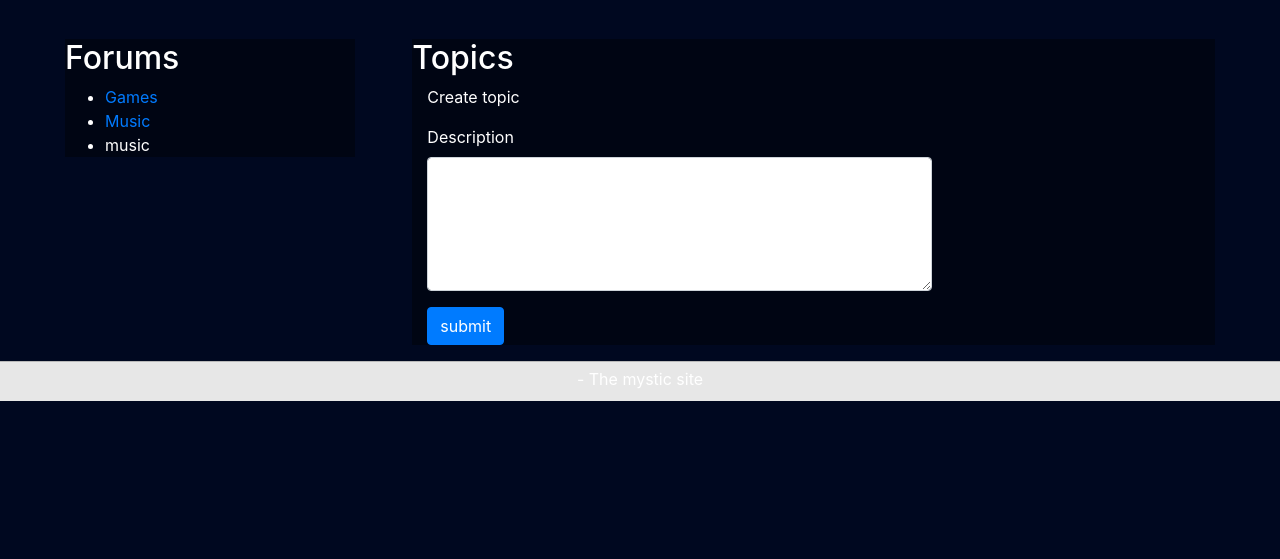
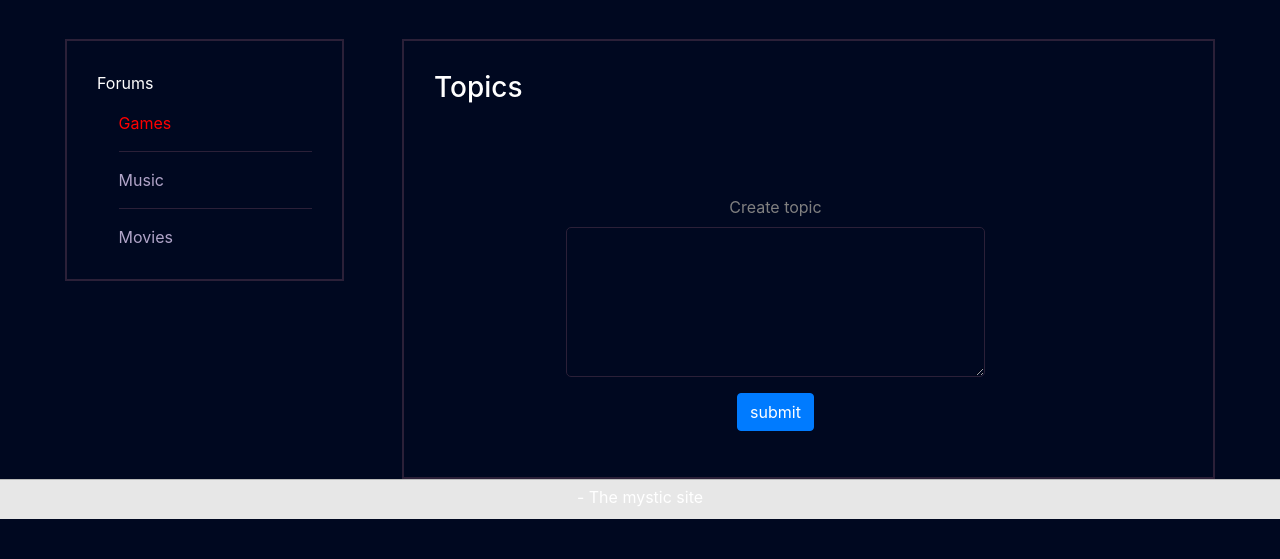
Before and after one commit to tsouloJHB/-The_Mystic_Website, a PHP site: page /lib/views/forums.php?forum=games in a window 1280 px wide. Shown: the part 241-800 px from the top of the page. Run offline with PHP 8.4, Linux system fonts and the light colour scheme; a user stored in the database is signed in; data that the repository does not hold is empty; some libraries are stand-ins or nearby versions.

Commit message:
chat design

```diff
--- a/css/style.css
+++ b/css/style.css
@@ -296,9 +296,13 @@ background: linear-gradient(90deg, rgba(0,8,32,1) 0%, rgba(0,8,32,1) 100%);
 
   }
   .column .topics{
-    background-color:#000513;
+   border: 2px solid #2B2038;
     width: 100%;
-
+    padding: 30px;
+  }
+  .topics .content{
+    margin-left: 10%;
+    margin-top: 40px;
   }
 
   .column {
@@ -313,6 +317,152 @@ background: linear-gradient(90deg, rgba(0,8,32,1) 0%, rgba(0,8,32,1) 100%);
     width: 75%;
   }
 
+  .topics ul {
+    list-style-type: none;
+    padding: 0;
+    margin: 0;
+  }
+
+  /* Center the list items */
+  .topics li {
+    margin-left: 10%;
+
+  }
+
+  .topics li .a {
+
+    color: #B1A5C9;
+  }
+
+  /* Add margin between list items */
+  .topics li + li {
+    margin-top: 10px;
+  }
+
+  /* Add horizontal line as a divider */
+  .topics  hr {
+    border: none;
+    border-top: 1px solid  #2B2038;
+    margin-left: 10%;
+
+  }
+  .topic{
+    padding: 10px;
+  }
+
+  .add-button {
+    display: inline-flex;
+    align-items: center;
+    justify-content: center;
+    width: 20px;
+    height: 20px;
+    border-radius: 50%;
+    background-color: #007bff;
+    cursor: pointer;
+    float: right;
+    margin-right: 20%;
+  }
+
+  .add-button::before,
+  .add-button::after {
+    content: "";
+    position: absolute;
+    width: 10px;
+    height: 2px;
+    background-color: #fff;
+  }
+
+  .add-button::before {
+    transform: rotate(90deg);
+  }
+
+  .form-post textarea {
+    width: 100%;
+    height: 150px;
+    padding: 10px;
+    border: 1px solid  #2B2038;
+    border-radius: 5px;
+    background-color: transparent;
+  }
+  .form-post{
+    margin: 0 auto;
+    margin-left: 10%;
+    text-align: center;
+    width: 100%;
+    margin-top: 90px;
+    color: grey;
+  }
+
+  .active{
+    color: red;
+
+  }
+
+  .comment {
+    display: flex;
+    margin-bottom: 20px;
+
+  }
+
+  .profile-image {
+    width: 50px;
+    height: 50px;
+    border-radius: 50%;
+    overflow: hidden;
+    margin-right: 10px;
+  }
+
+  .profile-image img {
+    display: block;
+    width: 100%;
+    height: auto;
+  }
+
+  .comment-details {
+    flex: 1;
+    border: 1px solid  #2B2038;
+    border-radius: 10px;
+    background-color: transparent;
+    padding: 10px;
+  }
+
+  .user-info h3 {
+    margin: 0;
+  }
+
+  .user-info span {
+    font-size: 12px;
+    color: #999;
+  }
+
+  .comment-text p {
+    margin: 0;
+  }
+
+  .form-comment{
+    margin: 0 auto;
+
+    text-align: center;
+    width: 100%;
+    margin-top: 90px;
+    color: grey;
+  }
+
+  .form-comment textarea {
+    width: 100%;
+    height: 150px;
+    padding: 10px;
+    border: 1px solid  #2B2038;
+    border-radius: 5px;
+    background-color: transparent;
+  }
+
+  /* .comment{
+
+    border: 1px solid  #2B2038;
+    border-radius: 5px;
+    background-color: transparent;
+  } */
   /* Responsive styles for one column layout on small screens */
   @media screen and (max-width: 767px) {
     .container {
--- a/lib/classes/topic-controller.php
+++ b/lib/classes/topic-controller.php
@@ -60,7 +60,7 @@ class Topic  extends Dbh{
             $data = $stmt->fetchAll(PDO::FETCH_ASSOC);
             foreach($data as $post){
                 $user_data = $this->users->getUser($post["userId"]);
-                $new_array = array("username"=>$user_data[0]['username'],"email"=>$user_data[0]['email']);
+                $new_array = array("username"=>$user_data[0]['username'],"email"=>$user_data[0]['email'],"profilePicture"=>$user_data[0]['profilePicture']);
                 $last = $post + $new_array;
                // array_push($post,$new_array);
                 //$new = array_merge($post,$user_data);
--- a/lib/views/forums.php
+++ b/lib/views/forums.php
@@ -50,17 +50,23 @@ require_once "../classes/forum.contr.php";
     <div class="row">
   <div class="column">
   <div class="topics">
-      <h2>Forums</h2>
+      <p>Forums</p>
       <ul>
-      <li><a href="forums.php?forum=games">Games</a></li>
-        <li><a href="forums.php?forum=music">Music</a></li>
-        <li>music</li>
+        <?= isset($_GET['forum']) && $_GET['forum'] == "games" ? '<li ><a class="active" href="forums.php?forum=games">Games</a></li>':' <li ><a class="a" href="forums.php?forum=games">Games</a></li>' ?>
+
+        <hr>
+
+        <?= isset($_GET['forum']) && $_GET['forum'] == "music" ? '<li ><a class="active" href="forums.php?forum=music">Music</a></li>':' <li ><a class="a" href="forums.php?forum=music">Music</a></li>' ?>
+        <hr>
+
+        <?= isset($_GET['forum']) && $_GET['forum'] == "movies" ? '<li ><a class="active" href="forums.php?forum=movies">Movies</a></li>':' <li ><a class="a" href="forums.php?forum=movies">Movies</a></li>' ?>
       </ul>
     </div>
   </div>
   <div class="column">
   <div class="topics">
-      <h2>Topics</h2>
+      <h3>Topics</h3>
+      <div class="content">
       <?php
     if(isset($_GET['forum'])){
 
@@ -71,12 +77,13 @@ require_once "../classes/forum.contr.php";
         $topic_id = $topic_data['id'];
         if(isset($_GET['topic'])){
             if($topic_id == $_GET['topic']){
-                echo '<p> '.'<a href=forums.php?forum='.$t_name.'&topic='.$topic_id.'>'. $topic_data['name'] . '</a></p>';
+                echo '<p class="topic"> '.'<a href=forums.php?forum='.$t_name.'&topic='.$topic_id.'>'. $topic_data['name'] . '<span class="add-button "> </span> </a> </p>';
             }
 
         }else{
-            echo '<p> '.'<a href=forums.php?forum='.$t_name.'&topic='.$topic_id.'>'. $topic_data['name'] . '</a></p>';
+            echo '<p class="topic"> '.'<a href=forums.php?forum='.$t_name.'&topic='.$topic_id.'>'. $topic_data['name'] . '<span class="add-button "> </span></a> </p>';
         }
+
 
     }
 
@@ -84,14 +91,14 @@ require_once "../classes/forum.contr.php";
         ?>
              <div class="col-md-8 col-md-offset-2">
 
-    		<p>Create topic</p>
 
-    		<form action="<?=  $_SERVER['REQUEST_URI']; ?>" method="POST">
+
+    		<form class="form-post" action="<?=  $_SERVER['REQUEST_URI']; ?>" method="POST">
 
 
 
     		    <div class="form-group">
-    		        <label for="description">Description</label>
+    		        <label for="description">Create topic</label>
     		        <textarea rows="5" class="form-control" name="desc" ></textarea>
 
     		    </div>
@@ -105,14 +112,40 @@ require_once "../classes/forum.contr.php";
 
     		</form>
 		</div>
+      </div>
         <?php
     }
+
     if(isset($_GET['topic']) && $posts != null){
+        echo '<div class="comment-container">';
+
         foreach($posts as $post){
-            echo '<p> '.$post['username'].'</p>';
-            echo '<p> '.$post['message'].'</p>';
-            echo '<p> '.$post['timeStamp'].'</p>';
+
+            $image  = $post['profilePicture'] != null ? $post['profilePicture'] : 'uploads/profileImages/profileImage.png';
+
+            echo '<div class="comment">';
+            echo '
+                <div class="profile-image">
+                    <img src="../../'.$image.'" alt="Profile Image">
+                </div>
+            ';
+            echo '
+            <div class="comment-details">
+                <div class="user-info">
+                 <h3> '.$post['username'].'</h3>
+                 <span> '.$post['timeStamp'].'</span>
+                </div>
+                <div class="comment-text">
+                    <p  '.$post['message'].'</p>
+                </div>
+            </div>
+            </div>
+            ';
+            //echo '<p> '.$post['username'].'</p>';
+            // echo '<p class="comment-text" '.$post['message'].'</p>';
+            // echo '<p class="comment-timestamp"> '.$post['timeStamp'].'</p></div>';
         }
+        echo '</div>';
 
     }
         //comment on post
@@ -120,7 +153,7 @@ require_once "../classes/forum.contr.php";
 
         ?>
 
-        <form action="<?=  $_SERVER['REQUEST_URI']; ?>" method="POST">
+        <form class="form-comment" action="<?=  $_SERVER['REQUEST_URI']; ?>" method="POST">
 
 
 
@@ -144,6 +177,7 @@ require_once "../classes/forum.contr.php";
     }
     }
     ?>
+  </div>
     </div>
   </div>
 </div>
--- a/style.css
+++ b/style.css
@@ -273,13 +273,49 @@ background: linear-gradient(90deg, rgba(0,8,32,1) 0%, rgba(0,8,32,1) 100%);
   background-color: #0056b3;
 }
 
-.card-header{
-  color: black;
+/* forums */
+
+
+.row {
+  display: flex;
+  padding-left: 80px;
+  padding-right: 80px;
+  margin-top: 40px;
+  gap: 5%;
+}
+.column{
+  grid-gap: 20px;
+}
+
+.column:nth-of-type(1) {flex-grow: 1;}
+.column:nth-of-type(2) {flex-grow: 3;}
+
+.column .nav{
+  background-color: antiquewhite;
+  width: 100%;
+
+}
+.column .topics{
+ border: 1px solid #2B2038;
+  width: 100%;
+
+}
+
+.column {
+  float: left;
+}
+
+.left {
+  width: 25%;
+}
+
+.right {
+  width: 75%;
 }
 
 /* Responsive styles for one column layout on small screens */
 @media screen and (max-width: 767px) {
-  .container-media {
+  .container {
     flex-direction: column;
   }
 
```
Also changed, not shown: uploads/profileImages/james.png (added), uploads/profileImages/profileImage.png (added).
